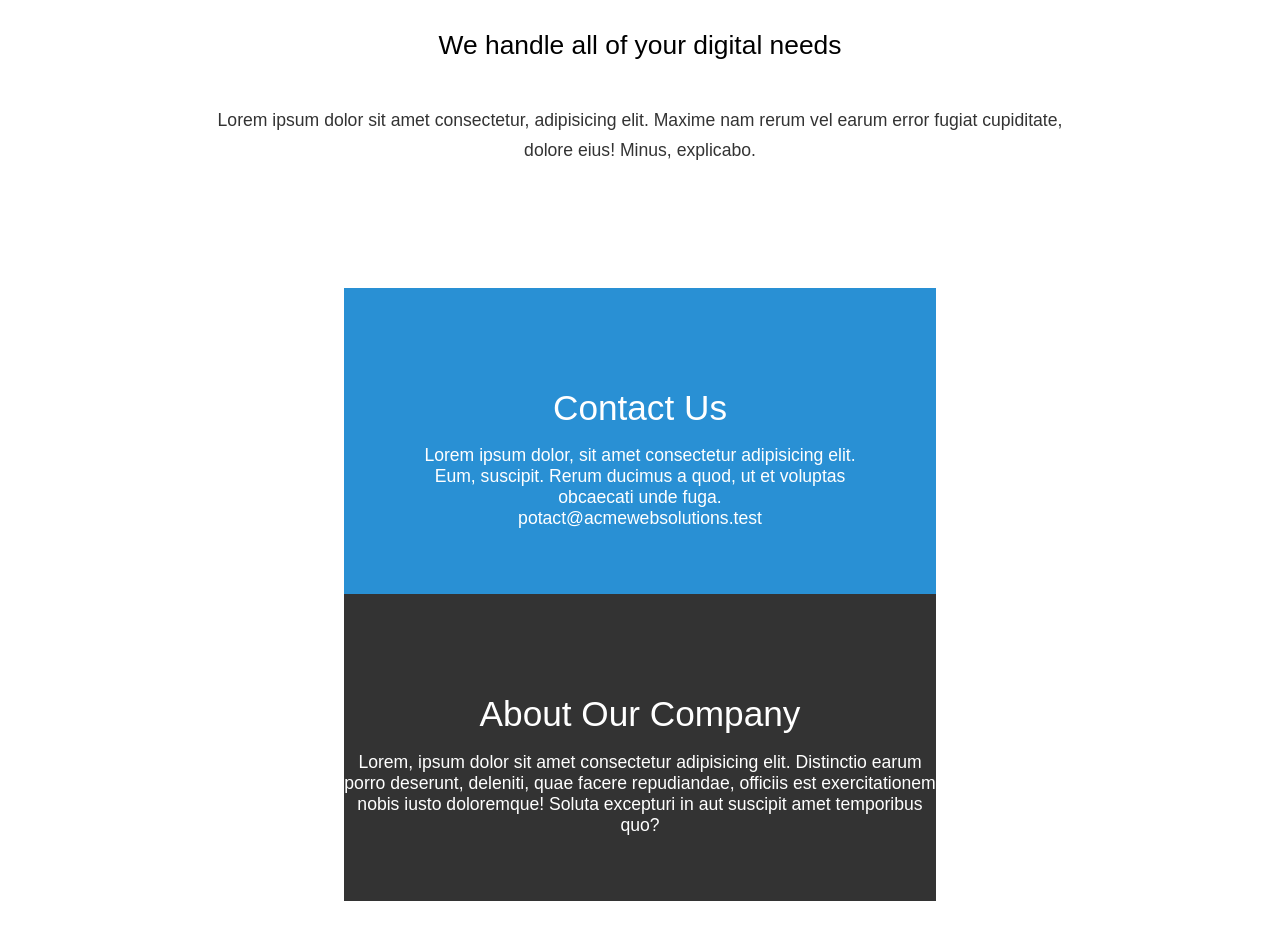
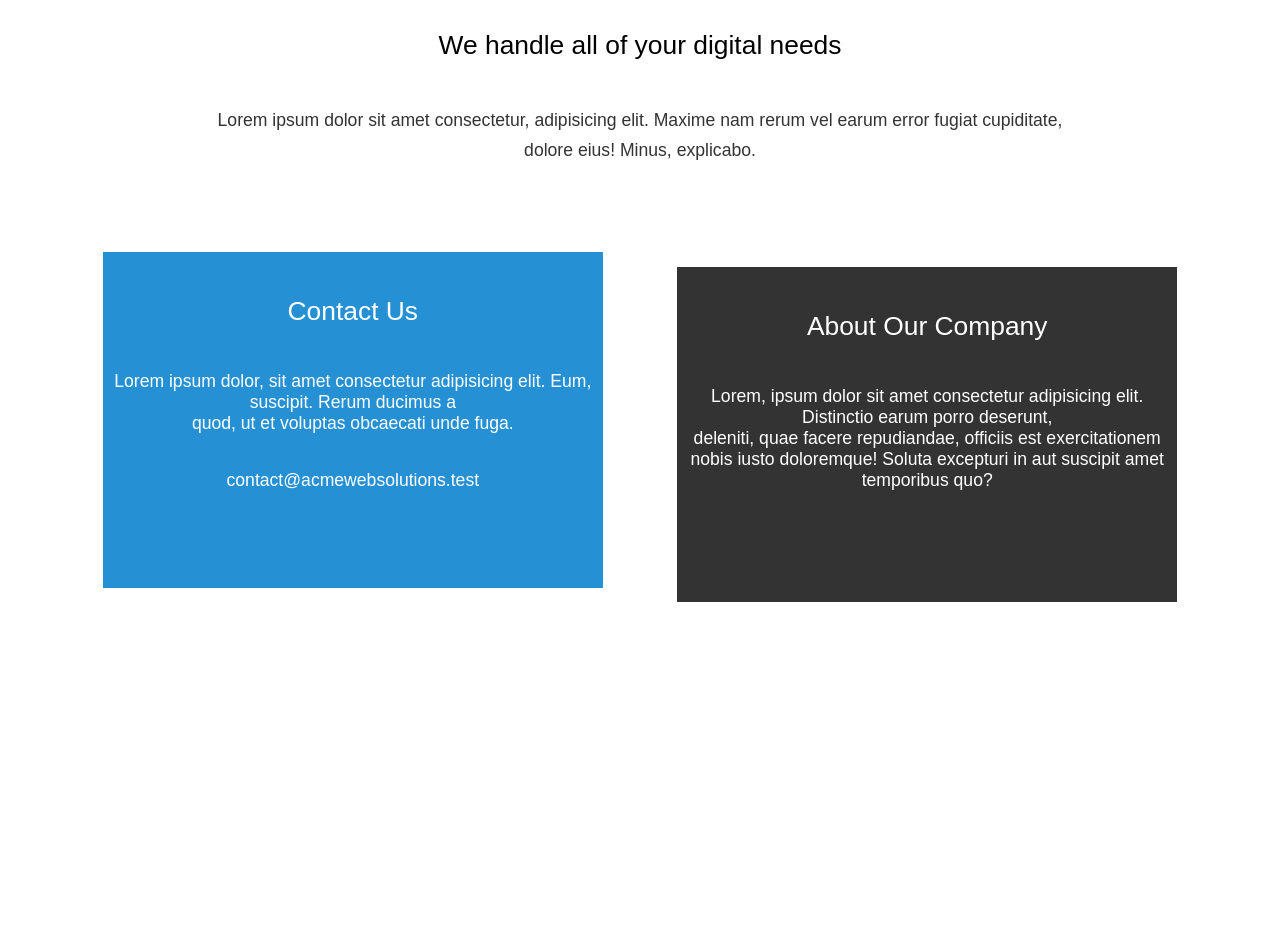
Before and after one commit to ThaisRubia/Restaurant-Website, a plain HTML site: page index.html in a window 1280 px wide. Shown: the part 1354-2294 px from the top of the page. After the commit the page ends 1956 px from the top, so only its background shows below. Drawn offline with Linux system fonts and the light colour scheme.

Commit message:
contacts-company

```diff
--- a/index.html
+++ b/index.html
@@ -75,27 +75,26 @@
                     dolore eius! Minus, explicabo.
             </p>
         </section>
-        <section id="div-box">
-            <section class="div-box">
-                <div class="div-contacts">
+        <div class="div-a">
+            <div id="div-a">
+                <h1 id="h1">Contact Us</h1>
+                <p class="">Lorem ipsum dolor, sit amet consectetur adipisicing elit. Eum, suscipit. Rerum ducimus a<br>
+                     quod, ut et voluptas obcaecati unde fuga.
+                </p><br>
+                <p>contact@acmewebsolutions.test</p>
+            </div>
 
-                    <h2 class="contacts">Contact Us</h2>
-                    <p>Lorem ipsum dolor, sit amet consectetur adipisicing elit.<br>
-                        Eum, suscipit. Rerum ducimus a quod, ut et voluptas<br>
-                        obcaecati unde fuga.<br>potact@acmewebsolutions.test
-                    </p>
-                </div>
-                <div id="div-company">
+        </div>
+        <div class="div-a">
+            <div id="div-b">
+                <h1 id="h2">About Our Company</h1>
+                <p class="">Lorem, ipsum dolor sit amet consectetur adipisicing elit. Distinctio earum porro deserunt,<br>
+                     deleniti, quae facere repudiandae, officiis est exercitationem nobis iusto doloremque!
+                      Soluta excepturi in aut suscipit amet temporibus quo?
+                </p>
+            </div>
 
-                    <h2 class="contacts">About Our Company</h2>
-                    <p>Lorem, ipsum dolor sit amet consectetur adipisicing elit. Distinctio earum<br>
-                        porro deserunt, deleniti, quae facere repudiandae, officiis est exercitationem<br>
-                        nobis iusto doloremque! Soluta excepturi in aut suscipit amet temporibus<br> quo?
-                    </p>
-                </div>
-
-            </section>
-        </section>
+        </div>
 
 
 
--- a/style.css
+++ b/style.css
@@ -157,42 +157,38 @@ section { /* falo que, tudo que estiver dentro da minha section (pai) vai se com
     padding: 35.2px;
 
 }
-#div-box {
-    display: flex;
-    justify-content: center;
-    align-items: center;
-    text-align: center;
-    line-height: 150px;
-
-}
-
-.div-contacts {
-    position: relative;
-    text-align: center;
-    align-items: center;
-    color: #FFFFFF;
-    background:#2990D4 ;
-}
-.contacts {
+.div-a {
+    display: inline-block;
+    font: 17.6px Arial,Helvetica,sans-serif;
+    width: 500px;
+    height: 300px;
+    padding: 35.2px;
     color: #FFFFFF;
 
 }
-#div-company {
-    display: inline-block;
-    text-align: center;
-    align-items: center;
-    color: #FFFFFF;
-    background: #333333;
-}
-/*.div-box {
-    width: 700px;
+#div-a {
+    height: 300px;
+    font: 17.6px Arial,Helvetica,sans-serif;
+    background: #2690d4;
+    padding: 17.6px 0px;
 
 }
+#div-b {
+    height: 300px;
+    font: 17.6px Arial,Helvetica,sans-serif;
+    background: #333333;
+    padding: 17.6px 0px;
 
-#div-box-two {
-    display: flex;
-    height: auto;
-    width: auto;
+}
+#h1 {
+    color: #FFFFFF;
+    font: 26.4px Arial, Helvetica, sans-serif;
+    padding: 26.4px 0px;
+}
+#h2 {
+    color: #FFFFFF;
+    font: 26.4px Arial, Helvetica, sans-serif;
+    padding: 26.4px 0px;
 }
 
 
```
